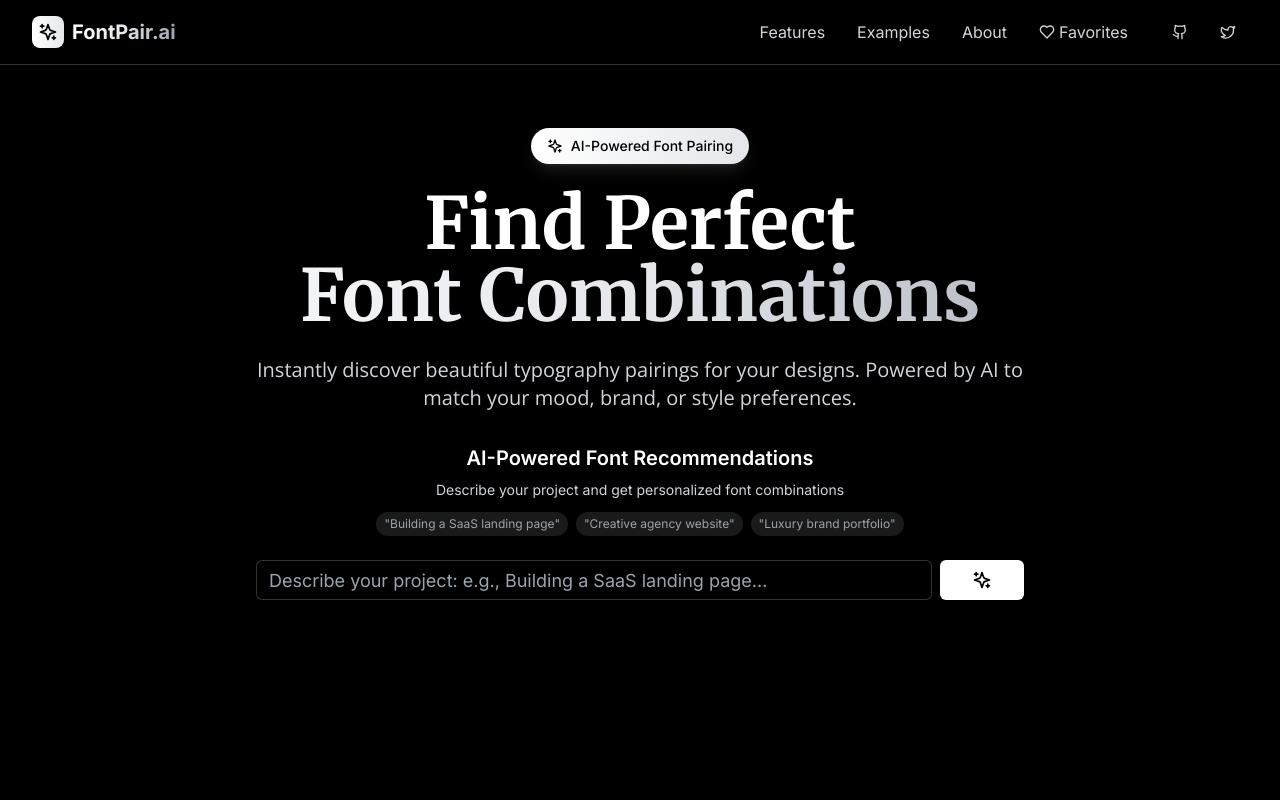
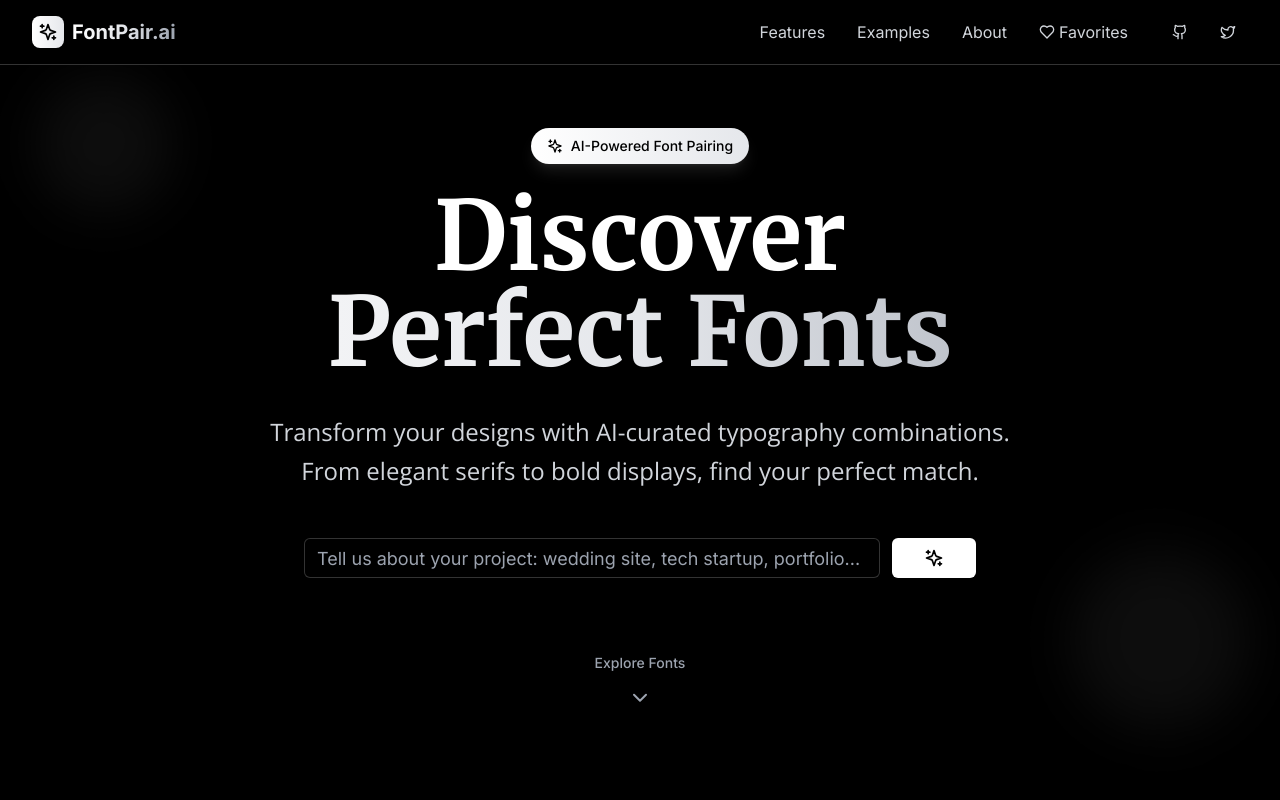
Before and after one commit to NitinSemwal2605/FontPilot.io, a Next.js app: page / in a window 1280 px wide. Shown: the top 800 px of the page. Built offline with nearby package versions, Linux system fonts and the light colour scheme; no server answers; a web font is replaced by a local one.

Commit message:
Updated the Filters

```diff
--- a/app/page.tsx
+++ b/app/page.tsx
@@ -11,7 +11,7 @@ import { addToFavorites } from '@/lib/favorites'
 import { formatFontFamily, getPopularFonts, GoogleFont, loadFontsForPair, loadGoogleFont } from '@/lib/fonts'
 import { formatFontName, generateCSS } from '@/lib/utils'
 import { AnimatePresence, motion } from 'framer-motion'
-import { Copy, Heart, Sparkles } from 'lucide-react'
+import { ChevronDown, Copy, Heart, Sparkles } from 'lucide-react'
 import { useEffect, useState } from 'react'
 import toast from 'react-hot-toast'
 
@@ -277,18 +277,55 @@ export default function Home() {
 
   const handleCategorySelect = (categoryName: string) => {
     setSelectedCategory(categoryName)
+
+    // Show loading state briefly for smooth transition
+    const loadingToast = toast.loading(`Loading ${categoryName} fonts...`)
+
+    setTimeout(() => {
       if (categoryName === 'All') {
         setFontPairs(sampleFontPairs)
       } else {
         const filteredPairs = sampleFontPairs.filter(pair => pair.category === categoryName)
         setFontPairs(filteredPairs)
       }
+
+      toast.dismiss(loadingToast)
+      toast.success(`Showing ${categoryName} font combinations`)
+
+      // Smooth scroll to results
+      setTimeout(() => {
+        const resultsSection = document.querySelector('[data-section="font-results"]')
+        if (resultsSection) {
+          resultsSection.scrollIntoView({
+            behavior: 'smooth',
+            block: 'start'
+          })
+        }
+      }, 300)
+    }, 500)
   }
 
   const handleCopyCSS = (pair: FontPair) => {
     const css = generateCSS(pair)
-    navigator.clipboard.writeText(css)
-    toast.success('CSS copied to clipboard!')
+
+    navigator.clipboard.writeText(css).then(() => {
+      toast.success('CSS copied to clipboard!', {
+        duration: 3000,
+        icon: '📋',
+      })
+    }).catch(() => {
+      // Fallback for older browsers
+      const textArea = document.createElement('textarea')
+      textArea.value = css
+      document.body.appendChild(textArea)
+      textArea.select()
+      document.execCommand('copy')
+      document.body.removeChild(textArea)
+      toast.success('CSS copied to clipboard!', {
+        duration: 3000,
+        icon: '📋',
+      })
+    })
   }
 
   const handleSavePair = (pair: FontPair) => {
@@ -486,12 +523,39 @@ export default function Home() {
       >
         <div className="absolute inset-0 bg-black" />
 
+        {/* Floating Background Elements */}
+        <motion.div
+          animate={{
+            rotate: [0, 360],
+            scale: [1, 1.1, 1]
+          }}
+          transition={{
+            duration: 20,
+            repeat: Infinity,
+            ease: "linear"
+          }}
+          className="absolute top-20 left-10 w-32 h-32 bg-white/5 rounded-full blur-xl"
+        />
+        <motion.div
+          animate={{
+            rotate: [360, 0],
+            scale: [1, 1.2, 1]
+          }}
+          transition={{
+            duration: 25,
+            repeat: Infinity,
+            ease: "linear"
+          }}
+          className="absolute bottom-20 right-10 w-40 h-40 bg-white/5 rounded-full blur-xl"
+        />
+
         <div className="relative max-w-7xl mx-auto px-4 sm:px-6 lg:px-8 pt-32 pb-24 min-h-screen">
           <div className="text-center">
             <motion.div
-              initial={{ scale: 0.9 }}
-              animate={{ scale: 1 }}
+              initial={{ scale: 0.9, opacity: 0 }}
+              animate={{ scale: 1, opacity: 1 }}
               transition={{ duration: 0.5 }}
+              whileHover={{ scale: 1.05 }}
               className="inline-flex items-center gap-2 bg-gradient-to-r from-white to-gray-200 text-black px-4 py-2 rounded-full text-sm font-medium mb-6 neon-glow"
             >
               <Sparkles className="w-4 h-4" />
@@ -512,22 +576,35 @@ export default function Home() {
               initial={{ opacity: 0, y: 20 }}
               animate={{ opacity: 1, y: 0 }}
               transition={{ duration: 0.8, delay: 0.2 }}
-              className="text-5xl md:text-7xl font-bold text-white mb-6"
+              className="text-6xl md:text-8xl font-bold text-white mb-8"
               style={{ fontFamily: `'${heroFonts.heading}', serif` }}
             >
-              Find Perfect
-              <span className="gradient-text block">Font Combinations</span>
+              <motion.span
+                initial={{ opacity: 0, x: -50 }}
+                animate={{ opacity: 1, x: 0 }}
+                transition={{ duration: 0.8, delay: 0.3 }}
+              >
+                Discover
+              </motion.span>
+              <motion.span
+                className="gradient-text block"
+                initial={{ opacity: 0, x: 50 }}
+                animate={{ opacity: 1, x: 0 }}
+                transition={{ duration: 0.8, delay: 0.5 }}
+              >
+                Perfect Fonts
+              </motion.span>
             </motion.h1>
 
             <motion.p
               initial={{ opacity: 0, y: 20 }}
               animate={{ opacity: 1, y: 0 }}
               transition={{ duration: 0.8, delay: 0.4 }}
-              className="text-xl text-gray-300 max-w-3xl mx-auto mb-8"
+              className="text-2xl text-gray-300 max-w-3xl mx-auto mb-12 leading-relaxed"
               style={{ fontFamily: `'${heroFonts.body}', sans-serif` }}
             >
-              Instantly discover beautiful typography pairings for your designs.
-              Powered by AI to match your mood, brand, or style preferences.
+              Transform your designs with AI-curated typography combinations.
+              From elegant serifs to bold displays, find your perfect match.
             </motion.p>
 
             {/* AI-Powered Search Section */}
@@ -535,20 +612,12 @@ export default function Home() {
               initial={{ opacity: 0, y: 20 }}
               animate={{ opacity: 1, y: 0 }}
               transition={{ duration: 0.8, delay: 0.6 }}
-              className="max-w-3xl mx-auto"
+              className="max-w-2xl mx-auto"
             >
-              <div className="text-center mb-6">
-                <h3 className="text-xl font-semibold text-white mb-2">AI-Powered Font Recommendations</h3>
-                <p className="text-gray-300 text-sm">Describe your project and get personalized font combinations</p>
-                <div className="flex flex-wrap justify-center gap-2 mt-3 text-xs text-gray-400">
-                  <span className="px-2 py-1 bg-white/10 rounded-full">"Building a SaaS landing page"</span>
-                  <span className="px-2 py-1 bg-white/10 rounded-full">"Creative agency website"</span>
-                  <span className="px-2 py-1 bg-white/10 rounded-full">"Luxury brand portfolio"</span>
-                </div>
-              </div>
-              <div className="flex gap-2">
+
+                             <div className="flex gap-3">
                  <Input
-                  placeholder="Describe your project: e.g., Building a SaaS landing page..."
+                   placeholder="Tell us about your project: wedding site, tech startup, portfolio..."
                    value={searchQuery}
                    onChange={(e) => setSearchQuery(e.target.value)}
                    onKeyPress={(e) => e.key === 'Enter' && handleSearch()}
@@ -571,6 +640,37 @@ export default function Home() {
                   )}
                 </Button>
                </div>
+
+               {/* Floating Down Arrow */}
+               <motion.div
+                 initial={{ opacity: 0, y: 20 }}
+                 animate={{ opacity: 1, y: 0 }}
+                 transition={{ duration: 0.8, delay: 1.0 }}
+                 className="mt-16 text-center"
+               >
+                 <motion.div
+                   animate={{ y: [0, 10, 0] }}
+                   transition={{ duration: 2, repeat: Infinity, ease: "easeInOut" }}
+                   className="inline-flex flex-col items-center gap-2 text-gray-400 hover:text-white cursor-pointer"
+                   onClick={() => {
+                     const resultsSection = document.querySelector('[data-section="font-results"]')
+                     if (resultsSection) {
+                       resultsSection.scrollIntoView({
+                         behavior: 'smooth',
+                         block: 'start'
+                       })
+                     }
+                   }}
+                 >
+                   <span className="text-sm font-medium">Explore Fonts</span>
+                   <motion.div
+                     animate={{ y: [0, 5, 0] }}
+                     transition={{ duration: 1.5, repeat: Infinity, ease: "easeInOut" }}
+                   >
+                     <ChevronDown className="w-6 h-6" />
+                   </motion.div>
+                 </motion.div>
+               </motion.div>
            </motion.div>
           </div>
         </div>
```
Lines whose indentation alone changed are shown as unchanged.
